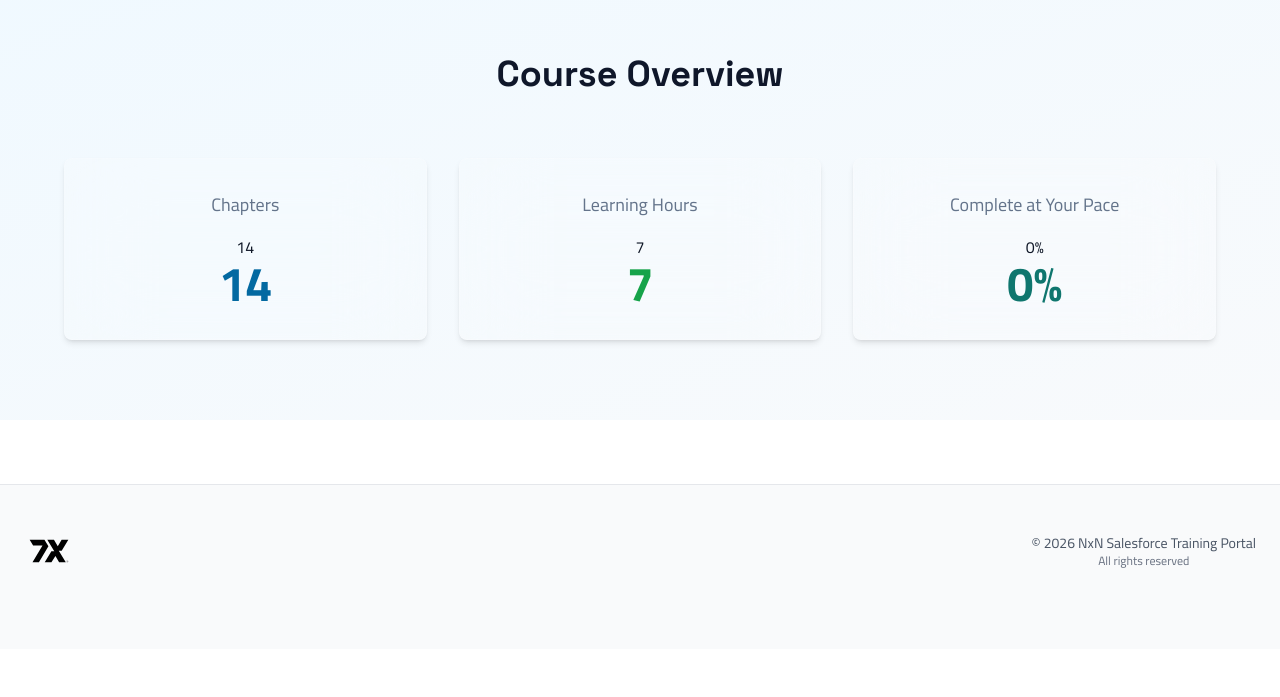
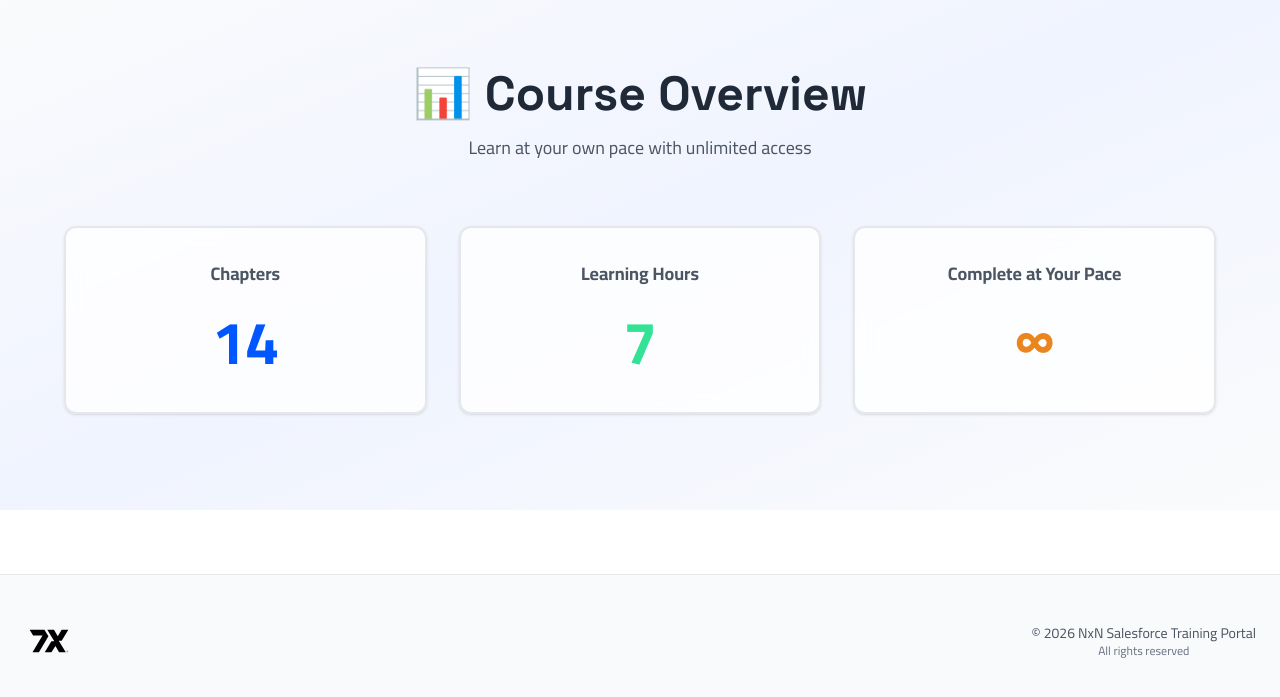
Before and after one commit to FuadalNsour/TrainingSalesforce-NxN, a Next.js app: page / in a window 1280 px wide. Shown: the part 2378-3075 px from the top of the page. Before the commit the page ends 3027 px from the top, so only its background shows below. Built offline with nearby package versions, Linux system fonts and the light colour scheme.

Commit message:
Add infinity sign to 'Complete at Your Pace' section and redesign CourseInfoSection

```diff
--- a/components/home/CourseInfoSection.tsx
+++ b/components/home/CourseInfoSection.tsx
@@ -19,23 +19,25 @@ export const CourseInfoSection: React.FC<CourseInfoSectionProps> = ({
     {
       label: 'Chapters',
       value: totalChapters,
-      color: 'text-[#0369A1]',
+      color: 'text-[#0056FF]',
+      isCounter: true,
     },
     {
       label: 'Learning Hours',
       value: totalHours,
-      color: 'text-[#16A34A]',
+      color: 'text-[#32E396]',
+      isCounter: true,
     },
     {
       label: 'Complete at Your Pace',
-      value: completionRate,
-      suffix: '%',
-      color: 'text-[#0F766E]',
+      value: '∞',
+      color: 'text-[#EB861F]',
+      isCounter: false,
     },
   ];
 
   return (
-    <section className="py-20 px-6 bg-gradient-to-br from-[#F0F9FF] to-[#F8FAFC]">
+    <section className="py-24 px-6 bg-gradient-to-br from-[#FAFBFC] via-[#F0F4FF] to-[#FAFBFC]">
       <div className="max-w-6xl mx-auto">
         {/* Section Header */}
         <motion.div
@@ -45,9 +47,10 @@ export const CourseInfoSection: React.FC<CourseInfoSectionProps> = ({
           transition={{ duration: 0.8 }}
           viewport={{ once: true }}
         >
-          <h2 className="text-4xl font-bold text-[#0F172A] mb-4">
-            Course Overview
+          <h2 className="text-4xl md:text-5xl font-bold text-[#1F2937] mb-4">
+            📊 Course Overview
           </h2>
+          <p className="text-lg text-[#4B5563]">Learn at your own pace with unlimited access</p>
         </motion.div>
 
         {/* Stats Grid */}
@@ -60,23 +63,31 @@ export const CourseInfoSection: React.FC<CourseInfoSectionProps> = ({
               transition={{ duration: 0.6, delay: idx * 0.1 }}
               viewport={{ once: true }}
             >
-              <GlassPanel variant="surface" className="p-8 text-center">
-                <p className="text-lg text-[#64748B] mb-4">{stat.label}</p>
-                <AnimatedCounter
-                  target={stat.value}
-                  duration={2}
-                  prefix=""
-                  suffix={stat.suffix}
-                />
-                <div className={`text-5xl font-bold ${stat.color}`}>
-                  <AnimatedCounter
-                    target={stat.value}
-                    duration={2}
-                    prefix=""
-                    suffix={stat.suffix}
-                  />
+              <motion.div
+                whileHover={{ y: -8, boxShadow: '0 20px 40px rgba(0, 86, 255, 0.15)' }}
+                className="bg-white/80 backdrop-blur-sm border-2 border-[#E5E7EB] p-8 rounded-xl text-center shadow-sm transition-all"
+              >
+                <p className="text-lg font-bold text-[#4B5563] mb-6">{stat.label}</p>
+                <div className={`text-6xl font-bold ${stat.color} mb-2`}>
+                  {stat.isCounter ? (
+                    <AnimatedCounter
+                      target={stat.value as number}
+                      duration={2}
+                      prefix=""
+                      suffix=""
+                    />
+                  ) : (
+                    <motion.span
+                      initial={{ scale: 0, opacity: 0 }}
+                      whileInView={{ scale: 1, opacity: 1 }}
+                      transition={{ duration: 0.6, delay: idx * 0.1 + 0.3 }}
+                      viewport={{ once: true }}
+                    >
+                      {stat.value}
+                    </motion.span>
+                  )}
                 </div>
-              </GlassPanel>
+              </motion.div>
             </motion.div>
           ))}
         </div>
```
